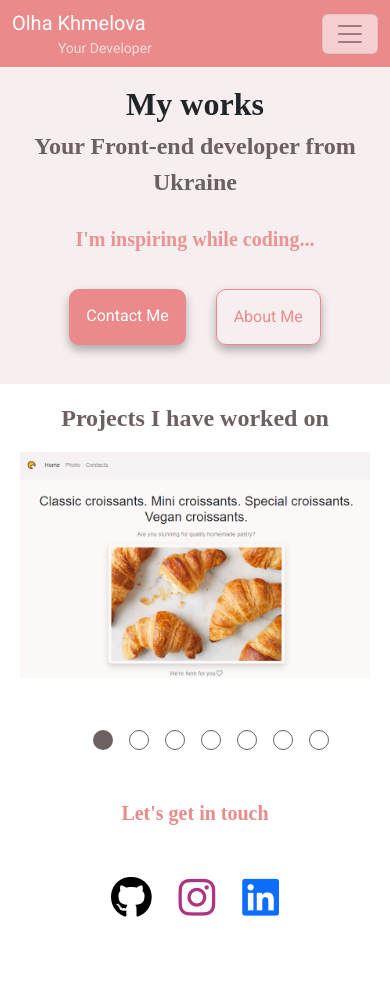
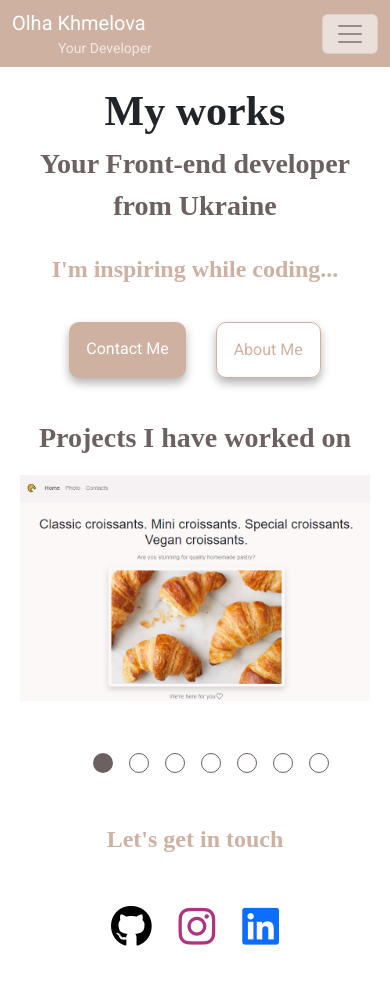
Before and after one commit to Olka-Khmelova/My-portfolio-app, a plain HTML site: page works.html in a window 390 px wide. Drawn offline with nearby package versions, Linux system fonts and the light colour scheme.

Commit message:
Change color-style

```diff
--- a/styles/style.css
+++ b/styles/style.css
@@ -1,14 +1,14 @@
 :root {
   --accent-color: #6d6060;
-    --primary-color: #ea8a8a;
-    --secondary-color:  #f0707080;
+    --primary-color: #cfb1a2;
+    --secondary-color:  #d1949480;
     --box-shadow: 0 5px 10px rgba(0, 0, 0, 0.3);
-    --hero-bg-color: #ebd5d563;
+    --hero-bg-color: #ebd5d52c;
   }
 
   body,
   .navbar {
-    max-width: 1240px;
+
     margin: 0 auto;
     font-family: 'Roboto', sans-serif;
     font-weight: 400;
@@ -18,7 +18,7 @@
   }
 
   .hero-section {
-    background-color: var(--hero-bg-color);
+    /* background-color: var(--hero-bg-color); */
     padding-top: 100px;
   }
 
@@ -34,19 +34,18 @@
   }
 
   h1 {
-    font-size: 62px;
+    font-size: 78px;
   }
 
   h2 {
-    font-size: 32px;
+    font-size: 42px;
     color: var(--accent-color);
     /* opacity: 0.7; */
   }
 
   h3 {
-    font-size: 24px;
+    font-size: 34px;
     color: var(--primary-color);
-    opacity: 0.9;
   }
 
   p {
@@ -69,7 +68,7 @@
   }
 
   body, .navbar {
-      max-width: 1240px;
+
       margin: 0 auto;
       font-family: 'Roboto', sans-serif;
       font-weight: 400;
@@ -224,15 +223,15 @@
       text-align: center;
     }
     h2 {
-      font-size: 24px;
+      font-size: 28px;
       text-align: center;
     }
     h1 {
-      font-size: 32px;
+      font-size: 42px;
       line-height: 1.5;
     }
     h3 {
-      font-size: 20px;
+      font-size: 24px;
     }
 
 }
--- a/works.html
+++ b/works.html
@@ -56,16 +56,17 @@
     </nav>
   </header>
   <main>
-    <div class="hero-section pb-4">
+    <div class="hero-section pb-4 mt-md-3">
     <h1 class="text-center">My works</h1>
     <h2 class="text-center">Your Front-end developer from Ukraine</h2>
     <h3 class="text-center pt-4">I'm inspiring while coding...</h3>
-    <div class="navigation-links">
+    <div class="navigation-links mt-md-5 mbmd--5">
       <a href="/contacts.html" class="contact-link" title="Contact section">Contact me</a>
       <a href="/about.html" class="about-link" title="About Me page">About me</a>
     </div>
   </div>
-  <h2 class="mt-3 text-center">Projects I have worked on</h2>
+  <div class="mt-md-5">
+  <h2 class="text-center mt-md-5 mb-md-5">Projects I have worked on</h2>
     <div class="gallery section mt-3" id="galery">
         <div class="galery-item"
           <a href="https://steady-dolphin-d8d210.netlify.app" class="link" target="_blank" title="Check my Croissant App"><img src="./images/my-croissant-app.png" alt="project 1" class="gallery-img"></a>
@@ -89,9 +90,10 @@
           <a href="https://dreamy-pastelito-5d1332.netlify.app/ " target="_blank" class="link" title="Check my Weather App"><img src="/images/my-weather-app.png" alt="project 2" class="gallery-img"></a>
         </div>
 </div>
+</div>
   </main>
   <footer class="mt-5 mb-5 w-50 m-auto">
-    <h3 class=" text-center opacity-100">Let's get in touch</h3>
+    <h3 class=" text-center opacity-100 mt-5">Let's get in touch</h3>
     <div class="d-flex justify-content-around mt-5">
       <a href="https://github.com/Olka-Khmelova" target="_blank"><i class="fa-brands fa-github github-icon icon"></i></a>
       <a href="https://www.instagram.com/olka_khmeleva/" target="_blank"><i class="insta-icon fa-brands fa-instagram icon"></i></a>
```
Also changed, not shown: about.html (+2 -2 lines), contacts.html (+3 -3 lines), index.html (+4 -3 lines).
